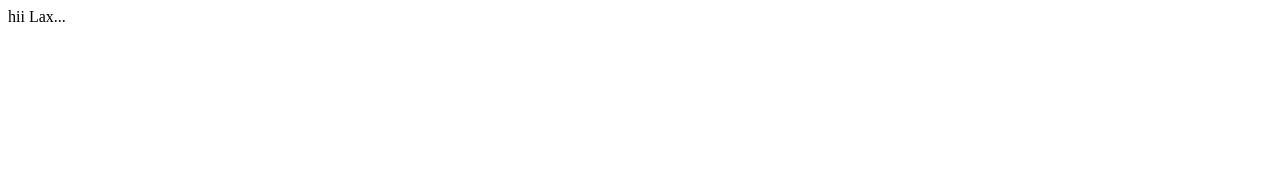
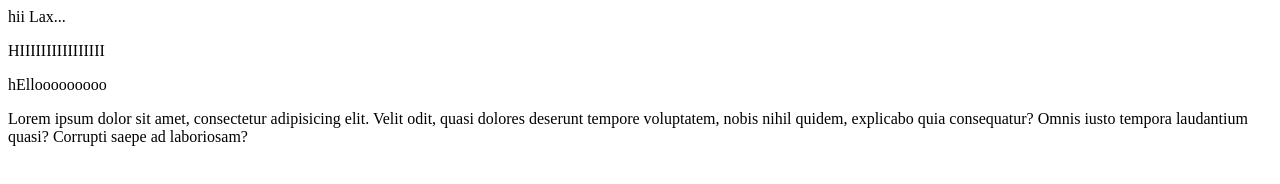
Before and after one commit to arnabsaha-12/LocalRepo, a plain HTML site: page index.html in a window 1280 px wide. Drawn offline with Linux system fonts and the light colour scheme.

Commit message:
Analyzing Difference

```diff
--- a/index.html
+++ b/index.html
@@ -1 +1,3 @@
 <p>hii Lax...</p>
+<p>HIIIIIIIIIIIIIIII</p>
+<p>hEllooooooooo</p> Lorem ipsum dolor sit amet, consectetur adipisicing elit. Velit odit, quasi dolores deserunt tempore voluptatem, nobis nihil quidem, explicabo quia consequatur? Omnis iusto tempora laudantium quasi? Corrupti saepe ad laboriosam?
```
